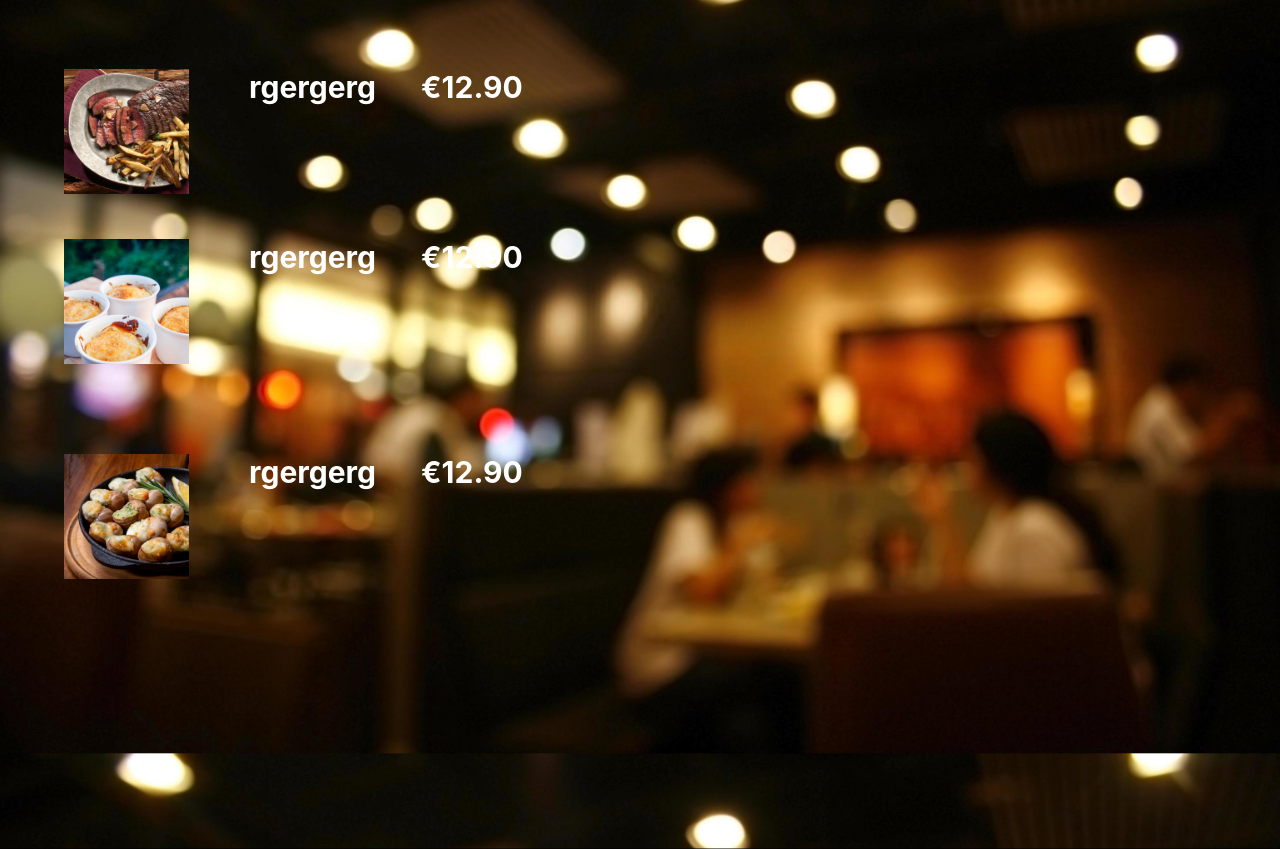
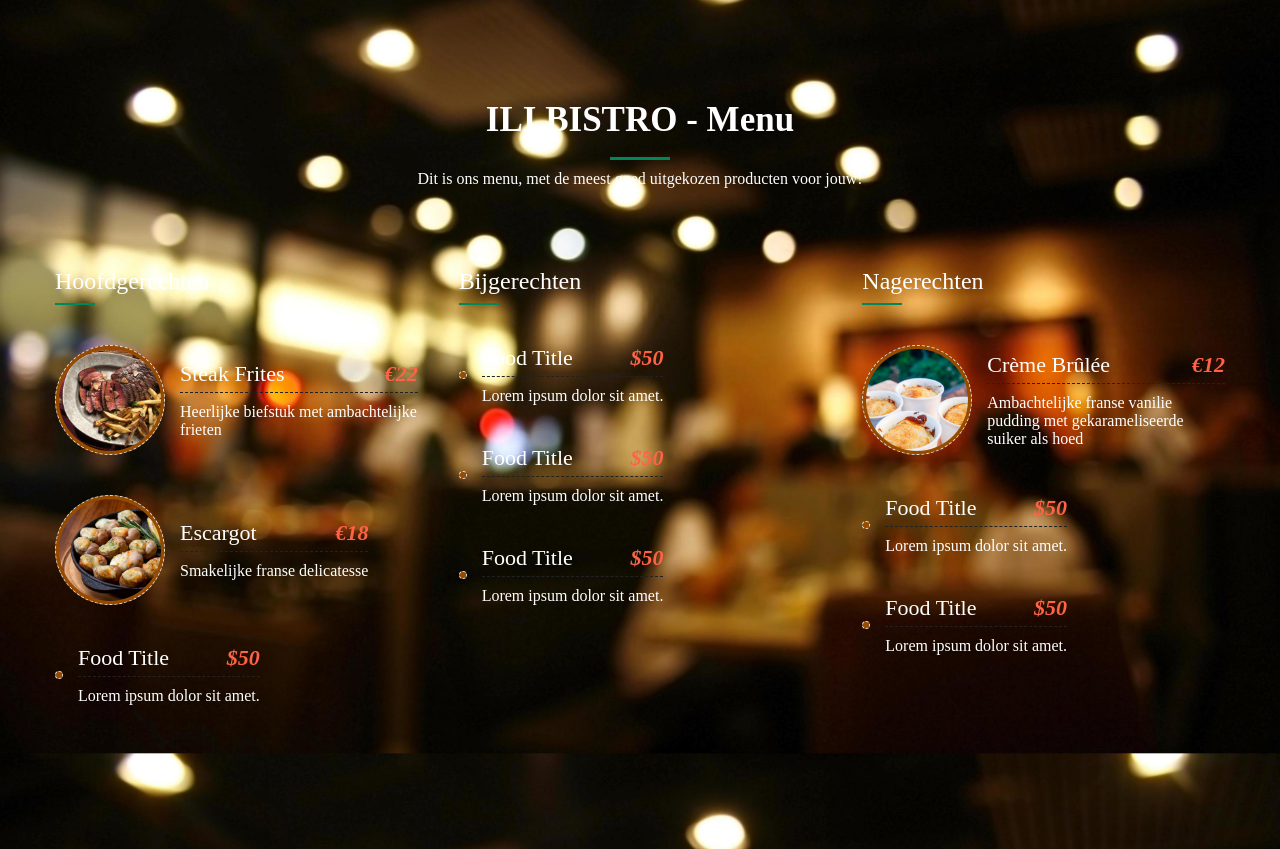
Before and after one commit to ililuab/Mini-Crud-Project, a PHP site: page /menu.php in a window 1280 px wide. Shown: the part 100-949 px from the top of the page. Run offline with PHP 8.4, Linux system fonts and the light colour scheme; some libraries are stand-ins or nearby versions.

Commit message:
save commit

```diff
--- a/css/styles.css
+++ b/css/styles.css
@@ -192,6 +192,8 @@ li:hover {
   flex-wrap: wrap;
 }
 
+
+
 .blok-index1 {
   background-color: transparent;
   margin-top: 100px;
@@ -221,7 +223,11 @@ h1 {
   animation-duration: 3s;
 }
 
-h5 {
+.px-5 {
+  font-weight: 600;
+}
+
+h3 {
   text-align: center;
   margin-top: 10px;
   font-family: "Courier New", monospace;
@@ -392,22 +398,29 @@ h3:hover {
 /* Begin - Reserveren form style */
 
 .reserveren {
-  margin-top: 100px;
-  display: flex;
+  display: block;
+  justify-content: space-around;
   justify-content: center;
+}
+
+#resForm {
+  border-radius: 10px;
 }
 
 .reserveren-main-tekst {
   font-weight: bolder;
+  font-family: "Courier New", monospace;
 }
 
-.input-reserveren {
-  width: 50%;
+.label-reserveren {
+  font-weight: 600;
 }
 
 .container-reserveren {
   height: auto;
-  background-color: white;
+  background-color: #964b00;
+  border-radius: 10px;
+  box-shadow: rgba(0, 0, 0, 0.25) 0px 54px 55px, rgba(0, 0, 0, 0.12) 0px -12px 30px, rgba(0, 0, 0, 0.12) 0px 4px 6px, rgba(0, 0, 0, 0.17) 0px 12px 13px, rgba(0, 0, 0, 0.09) 0px -3px 5px;
 }
 
 label {
@@ -423,6 +436,7 @@ label {
   background-color: #ffffff;
   box-shadow: 0 0 9px 0 rgba(0, 0, 0, 0.3);
   margin: 100px auto;
+  box-shadow: rgba(0, 0, 0, 0.25) 0px 54px 55px, rgba(0, 0, 0, 0.12) 0px -12px 30px, rgba(0, 0, 0, 0.12) 0px 4px 6px, rgba(0, 0, 0, 0.17) 0px 12px 13px, rgba(0, 0, 0, 0.09) 0px -3px 5px;
 }
 .login h1 {
   text-align: center;
@@ -615,66 +629,88 @@ img{
 
 /* Begin - Menu */
 
-.container-menu {
-  display: flex;
-  flex-wrap: wrap;
-  max-width: 1200px;
-  margin: 0 auto;
-  padding: 1.5em;
+.main {
+  width: 1170px;
+  margin: 100px auto;
+  color: white;
+}
+.section-title {
+  text-align: center;
+  margin-bottom: 80px;
+}
+.section-title h2 {
+  text-transform: capitalize;
+  font-size: 35px;
+  position: relative;
+  display: inline-block;
+  padding-bottom: 20px;
+  margin-bottom: 10px;
+}
+.section-title h2:before {
+  content: "";
+  position: absolute;
+  width: 60px;
+  height: 3px;
+  background-color: #00875c;
+  bottom: 0;
+  left: 50%;
+  transform: translateX(-50%);
 }
 
-.menu {
-  font-family: "Inter", sans-serif;
-  font-size: 30px;
+.menus {
+  display: flex;
+  justify-content: space-between;
+  flex-wrap: wrap;
 }
-
-.menu-group-head {
-  margin: 0;
-  padding-bottom: 1em;
-  border-bottom: 2px solid #ccc;
+.menu-column {
+  width: 31%;
 }
-
-.menu-groep {
-  display: grid;
-  grid-template-columns: 1fr;
-  gap: 1.5em;
-  padding: 1.5em 0;
+.menu-column h4 {
+  text-transform: capitalize;
+  font-size: 24px;
+  font-weight: 500;
+  margin-bottom: 20px;
+  position: relative;
+  padding-bottom: 10px;
 }
-
-.menu-item {
+.menu-column h4:before {
+  content: "";
+  position: absolute;
+  width: 40px;
+  height: 2px;
+  background-color: #00875c;
+  bottom: 0;
+}
+.single-menu {
   display: flex;
+  align-items: center;
+  margin-top: 40px;
 }
-
-.menu-item-plaatje {
-  width: 160px;
-  height: 160px;
-  object-fit: cover;
-  margin-right: 2em;
+.single-menu img {
+  border-radius: 50%;
+  max-width: 110px;
+  border: 1px dashed #ddd;
+  padding: 3px;
+  margin-right: 15px;
+  transition: .3s;
 }
-
-.menu-item-tekst {
-  flex-grow: 1;
+.single-menu:hover img{
+    transform: rotate(360deg);
 }
-
-.menu-item-head {
-  display: flex;
-  color: white;
-  justify-content: space-between;
-  margin: 0;
+.single-menu .menu-content h5 {
+  text-transform: capitalize;
+  font-size: 22px;
+  font-weight: 500;
+  border-bottom: 1px dashed #222;
+  padding-bottom: 5px;
+  margin-bottom: 10px;
 }
-
-.menu-item-naam {
-  margin-right: 1.5em;
+.single-menu .menu-content h5 span {
+  color: tomato;
+  float: right;
+  font-weight: 600;
+  font-style: italic;
 }
-
-.menu-item-beschrijving {
-  line-height: 1.6;
-}
-
-  .menu-item-plaatje {
-    width: 125px;
-    height: 125px;
-  }
 
 
 /* Einde - Menu */
--- a/php/CRUD.php
+++ b/php/CRUD.php
@@ -75,8 +75,7 @@ foreach( $stmt as $data )
 
         <form action="delete.php" method="post">
             <input class="crudforminput" type="text" placeholder="Product ID..." name="id" required>
-            <input class="deletebutton" placeholder="delete" value="Verwijderen" type="submit"
-                name="deletebutton"></input>
+            <input class="deletebutton" placeholder="delete" value="Verwijderen" type="submit" name="deletebutton"></input>
         </form>
     </div>
 </body>
--- a/php/contact.php
+++ b/php/contact.php
@@ -12,7 +12,7 @@
     <div class="header-container">
         <div id="header-balk" class="header-balk">
             <div class="logo">
-                <img src="fotosenvideos/Screenshot 2022-03-11 111514.png" alt="Logo Restaurant" width="100"
+                <img src="../fotosenvideos/Screenshot 2022-03-11 111514.png" alt="Logo Restaurant" width="100"
                     height="100" />
             </div>
             <div class="header-list-container">
--- a/php/index.php
+++ b/php/index.php
@@ -45,7 +45,7 @@
                         <div>
                             <h1 class="text-index">ILI BISTRO</h1>
                             <div class="border-index">
-                                <h5 class="text-index2"><a href="menu.php">Zie hier het menu</a></h5>
+                                <h3 class="text-index2"><a href="menu.php">Zie hier het menu</a></h3>
                             </div>
                         </div>
                     </div>
--- a/php/menu.php
+++ b/php/menu.php
@@ -33,41 +33,81 @@
     </div>
   </header>
 <body>
-  <div class="container-menu">
-    <div class="menu">
-      <div class="menu-groep">
-        <div class="menu-item">
-          <img class="menu-item-plaatje" src="../Shopping/upload/product1.png" alt="">
-          <div class="menu-item-tekst">
-            <h4 class="menu-item-head">
-              <span class="menu-item-naam">rgergerg</span>
-              <span class="menu-item-prijs">€12.90</span>
-            </h4>
-            <p class="menu-item-beschrijving">   </p>
+  <div class="main">
+        <div class="section-title">
+            <h2>ILI BISTRO - Menu</h2>
+            <p>Dit is ons menu, met de meest goed uitgekozen producten voor jouw!</p>
+        </div>
+        <div class="menus">
+            <div class="menu-column">
+                <h4>Hoofdgerechten</h4>
+                <div class="single-menu">
+                    <img src="../Shopping/upload/product1.png" alt="">
+                    <div class="menu-content">
+                        <h5>Steak Frites<span>€22</span></h5>
+                        <p>Heerlijke biefstuk met ambachtelijke frieten</p>
                     </div>
                 </div>
-        <div class="menu-item">
-          <img class="menu-item-plaatje" src="../Shopping/upload/product2.png" alt="">
-          <div class="menu-item-tekst">
-            <h4 class="menu-item-head">
-              <span class="menu-item-naam">rgergerg</span>
-              <span class="menu-item-prijs">€12.90</span>
-            </h4>
-            <p class="menu-item-beschrijving">
-            </p>
+                <div class="single-menu">
+                    <img src="../Shopping/upload/product3.png" alt="">
+                    <div class="menu-content">
+                        <h5>Escargot<span>€18</span></h5>
+                        <p>Smakelijke franse delicatesse</p>
+                    </div>
+                </div>
+                <div class="single-menu">
+                    <img src="https://via.placeholder.com/150C" alt="">
+                    <div class="menu-content">
+                        <h5>food title <span>$50</span></h5>
+                        <p>Lorem ipsum dolor sit amet.</p>
                     </div>
                 </div>
             </div>
-      <div class="menu-groep">
-        <div class="menu-item">
-          <img class="menu-item-plaatje" src="../Shopping/upload/product3.png" alt="">
-          <div class="menu-item-tekst">
-            <h4 class="menu-item-head">
-              <span class="menu-item-naam">rgergerg</span>
-              <span class="menu-item-prijs">€12.90</span>
-            </h4>
-            <p class="menu-item-bescrhijving">
-            </p>
+            <div class="menu-column">
+                <h4>Bijgerechten</h4>
+                <div class="single-menu">
+                    <img src="" alt="">
+                    <div class="menu-content">
+                        <h5>food title <span>$50</span></h5>
+                        <p>Lorem ipsum dolor sit amet.</p>
+                    </div>
+                </div>
+                <div class="single-menu">
+                    <img src="" alt="">
+                    <div class="menu-content">
+                        <h5>food title <span>$50</span></h5>
+                        <p>Lorem ipsum dolor sit amet.</p>
+                    </div>
+                </div>
+                <div class="single-menu">
+                    <img src="" alt="">
+                    <div class="menu-content">
+                        <h5>food title <span>$50</span></h5>
+                        <p>Lorem ipsum dolor sit amet.</p>
+                    </div>
+                </div>
+            </div>
+            <div class="menu-column">
+                <h4>Nagerechten</h4>
+                <div class="single-menu">
+                    <img src="../Shopping/upload/product2.png" alt="">
+                    <div class="menu-content">
+                        <h5>Crème brûlée<span>€12</span></h5>
+                        <p>Ambachtelijke franse vanilie pudding met gekarameliseerde suiker als hoed</p>
+                    </div>
+                </div>
+                <div class="single-menu">
+                    <img src="" alt="">
+                    <div class="menu-content">
+                        <h5>food title <span>$50</span></h5>
+                        <p>Lorem ipsum dolor sit amet.</p>
+                    </div>
+                </div>
+                <div class="single-menu">
+                    <img src="" alt="">
+                    <div class="menu-content">
+                        <h5>food title <span>$50</span></h5>
+                        <p>Lorem ipsum dolor sit amet.</p>
                     </div>
                 </div>
             </div>
```
Also changed, not shown: php/CreateDb.php (+0 -9 lines), php/cart.php (+2 -35 lines), php/header.php (+4 -5 lines), php/reserveren.php (+17 -9 lines). Lines whose indentation alone changed are shown as unchanged.
